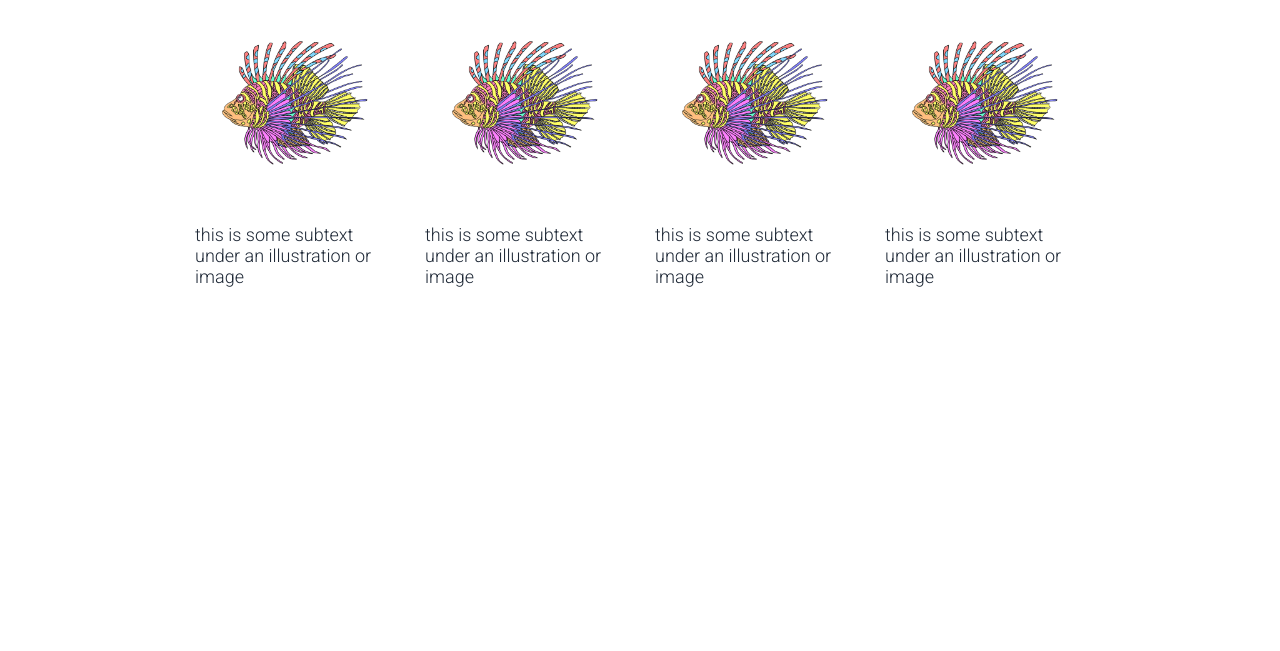
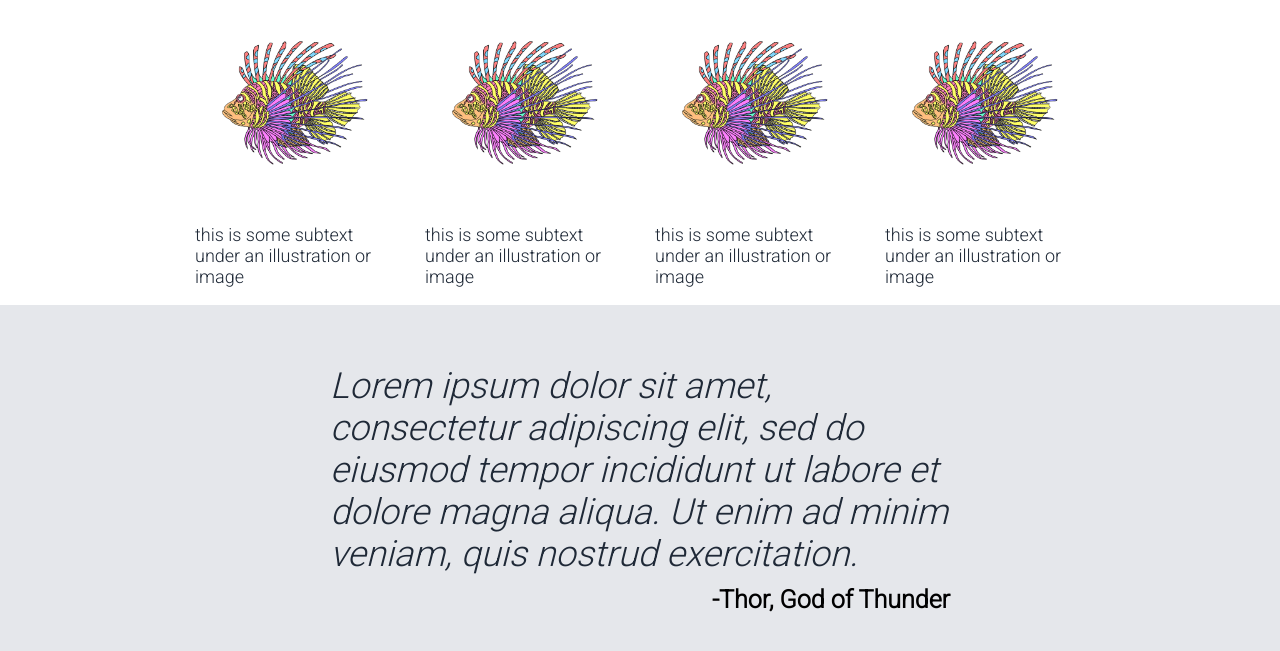
Before and after one commit to semihgurbuz/landing-page, a plain HTML site: page index.html in a window 1280 px wide. Shown: the part 664-1315 px from the top of the page. Before the commit the page ends 969 px from the top, so only its background shows below. Drawn offline with Linux system fonts and the light colour scheme.

Commit message:
finished the fourth div

```diff
--- a/index.html
+++ b/index.html
@@ -60,7 +60,17 @@
         </div>
       </div>
 
-      <div></div>
+      <div class="third">
+        <div class="quote-div">
+          <p class="quote">
+            Lorem ipsum dolor sit amet, consectetur adipiscing elit, sed do
+            eiusmod tempor incididunt ut labore et dolore magna aliqua. Ut enim
+            ad minim veniam, quis nostrud exercitation.
+          </p>
+          <p class="credit">-Thor, God of Thunder</p>
+        </div>
+      </div>
+
       <div></div>
       <footer></footer>
     </div>
--- a/styles.css
+++ b/styles.css
@@ -93,3 +93,33 @@ span {
 .fish-img {
   width: 200px;
 }
+
+/**************** Third div *********************/
+
+.third {
+  background-color: #e5e7eb;
+  padding: 20px;
+  justify-content: center;
+  display: flex;
+}
+
+.quote-div {
+  width: 50%;
+}
+
+.quote {
+  margin: 40px auto 10px auto;
+  color: #1f2937;
+  font-size: 36px;
+  font-style: italic;
+  font-weight: lighter;
+}
+
+.credit {
+  text-align: right;
+  font-weight: 900;
+  font-size: 25px;
+  margin-top: 0;
+}
+
+/************************************** fourth div ********************************/
```
